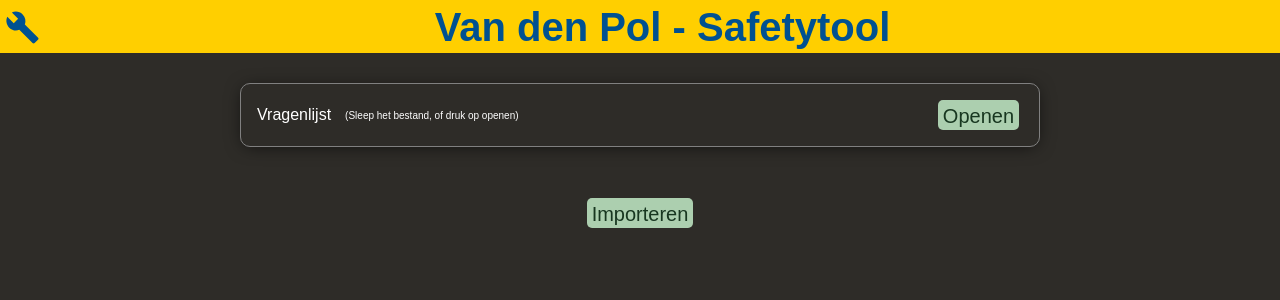
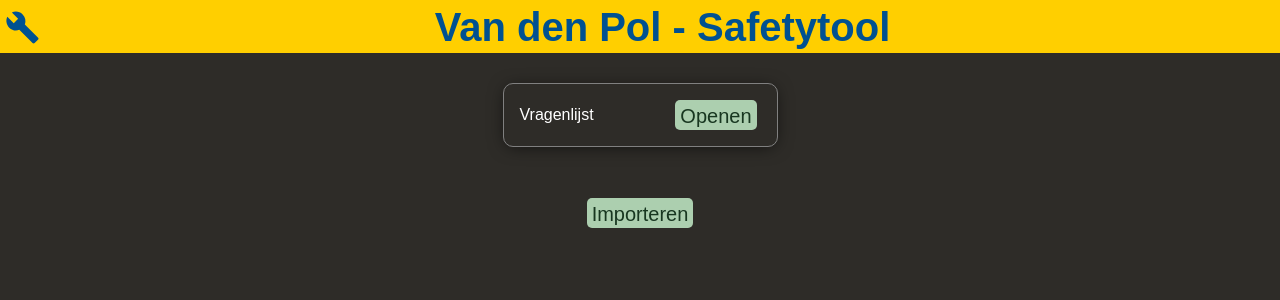
Before and after one commit to HeadlessHamsterr/safetytool, a React (Create React App) app in the folder safetytool/: page / in a window 1280 px wide. Shown: the top 300 px of the page. Built offline with nearby package versions, Linux system fonts and the light colour scheme.

Commit message:
Bestandsvak groeit gelijdelijk door bestandsnaam

```diff
--- a/safetytool/src/components/ImportField.jsx
+++ b/safetytool/src/components/ImportField.jsx
@@ -2,7 +2,7 @@ import { useEffect, useRef, useState } from "react";
 import getFileInfo from "./modules/fileTools";
 
 const ImportField = ({filetype, setFile, hidden}) => {
-    const [filename, setFilename] = useState(null);
+    const [filename, setFilename] = useState('');
     const [errorMsg, setErrorMsg] = useState(null);
     const [explainErrorMsg, setExplainErrorMsg] = useState(null);
     const inputRef = useRef(null);
@@ -10,6 +10,18 @@ const ImportField = ({filetype, setFile, hidden}) => {
     useEffect(() => {
         setFilename(null);
     }, [hidden]);
+
+    useEffect(() => {
+        let newTableWidth;
+        console.log(filename);
+        if(filename){
+            newTableWidth = 275 + filename.length * 9;
+        }else{
+            newTableWidth = 275;
+        }
+        console.log(`New table width: ${newTableWidth}`);
+        document.getElementById('excelDropzone').style.width = `${newTableWidth}px`;
+    }, [filename]);
 
     function handleUploadClick(){
         inputRef.current?.click();
@@ -27,9 +39,11 @@ const ImportField = ({filetype, setFile, hidden}) => {
         const fileInfo = getFileInfo(e.target.files[0].name, filetype);
 
         if(fileInfo.success){
+            console.log(`New table width: ${fileInfo.filename.length}`);
+            document.getElementById('excelDropzone').style.width = `${fileInfo.filename.length}px`;
+
             setFile(e.target.files[0]);
             setFilename(fileInfo.filename);
-            console.log(fileInfo.filename);
         }else{
             setFilename(null);
             const errors = fileInfo.error.split('|');
@@ -38,7 +52,7 @@ const ImportField = ({filetype, setFile, hidden}) => {
             return;
         }
     }
-
+//<td><p className="importFileTypes">(Sleep het bestand, of druk op openen)</p></td>
     return(
         <div>
             <table className="buttonRow" id="excelDropzone">
@@ -48,7 +62,6 @@ const ImportField = ({filetype, setFile, hidden}) => {
                         <tbody>
                         <tr>
                             <td><p>Vragenlijst</p></td>
-                            <td><p className="importFileTypes">(Sleep het bestand, of druk op openen)</p></td>
                         </tr>
                         </tbody>
                         </table>
@@ -57,7 +70,7 @@ const ImportField = ({filetype, setFile, hidden}) => {
                         <table className="importResults">
                             <tbody>
                             <tr>
-                                <td><span id="excelFileName" className="fileName">{filename}</span></td>
+                                <td nowrap='nowrap'><span id="excelFileName" className="fileName">{filename}</span></td>
                                 <td><button className="openBtn" onClick={() => handleUploadClick()}>Openen</button></td>
                                 <td><input type="file" accept=".xls, .xlsx, .xlsm" ref={inputRef} onChange={(e) => handleFileChange(e)} style={{ display: 'none' }}/></td>
                             </tr>
--- a/safetytool/src/index.css
+++ b/safetytool/src/index.css
@@ -99,11 +99,13 @@ body{
 
 .buttonRow{
   border-radius: 10px;
-  width: 800px;
+  width: 275px;
+  overflow: hidden;
   height: fit-content;
   margin: 10px auto;
   box-shadow: 0px 2px 18px -4px rgba(0,0,0,0.75);
   border: 1px solid grey;
+  transition: all 0.5s ease-out;
 }
 
 .buttonRow button{
@@ -126,6 +128,7 @@ body{
 
 .importResults{
   float: right;
+  width: fit-content;
 }
 
 .fileName{
```
